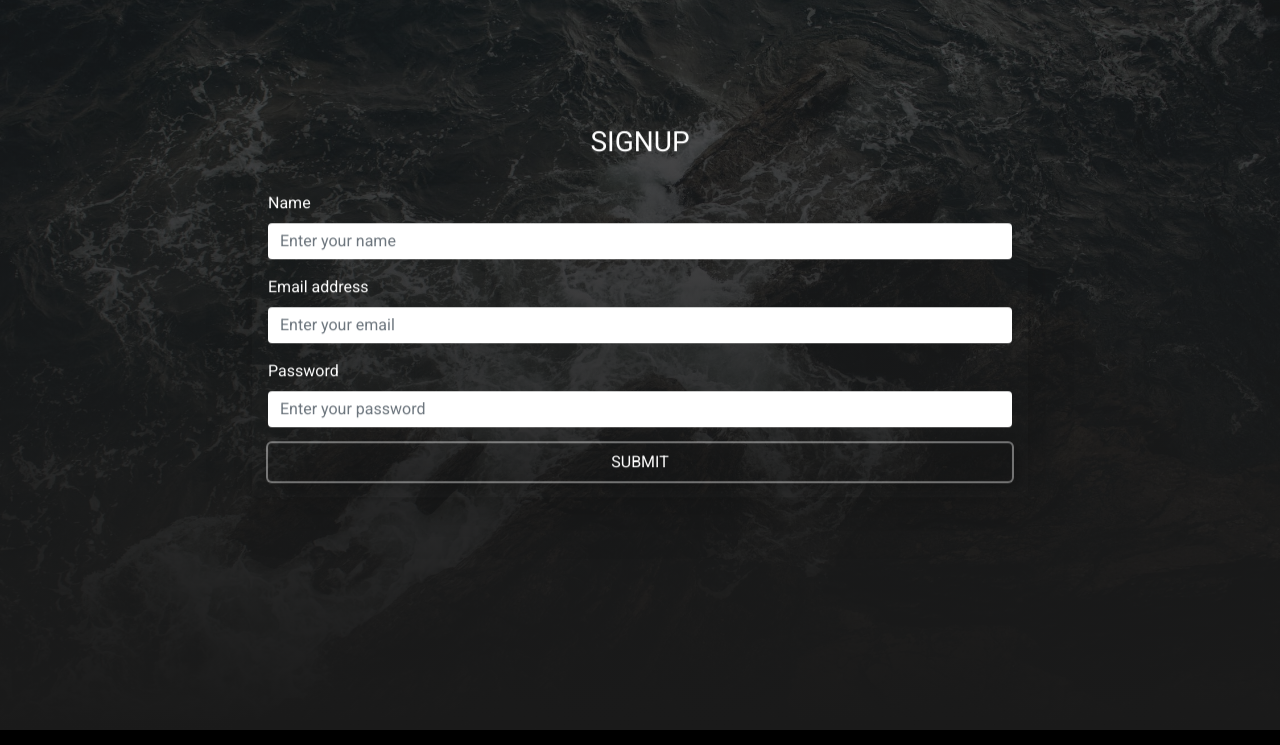
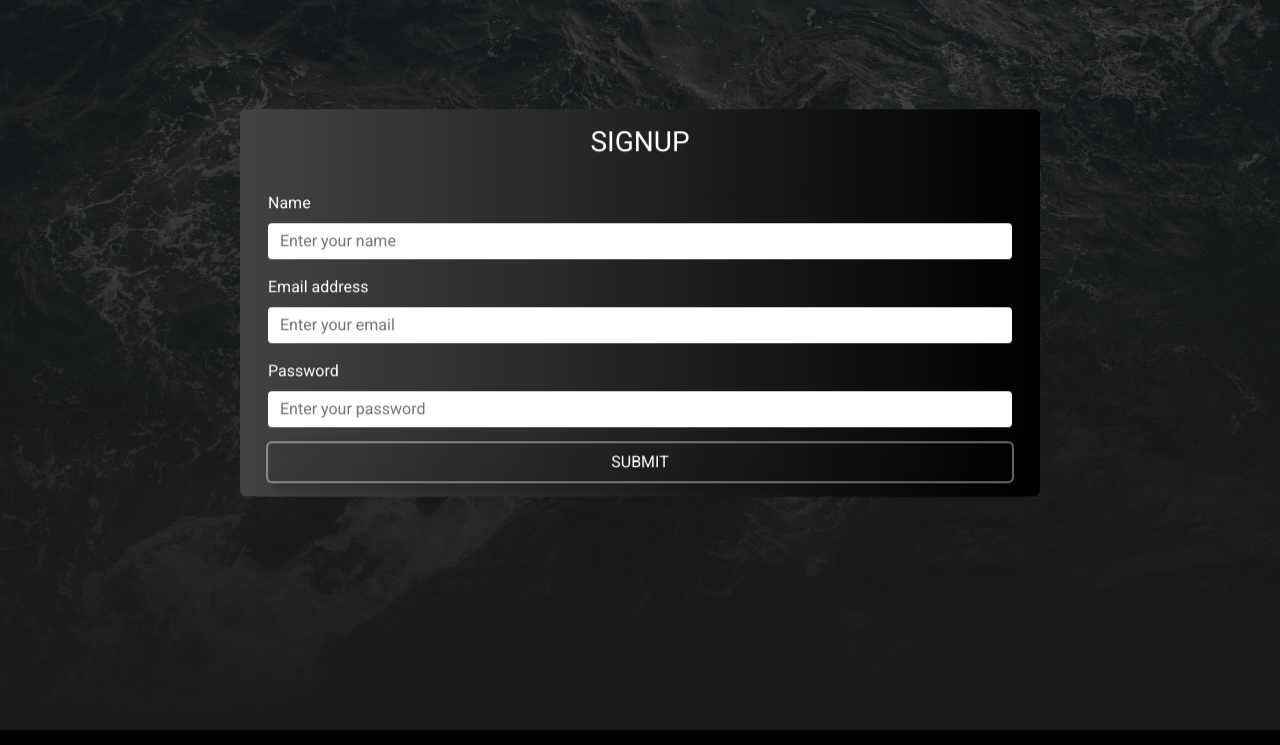
Before and after one commit to raybags-dev/memory-share, a website with bundled scripts: page public/index.html in a window 1280 px wide. Both pictures are taken after a click on the link "SIGNUP". Shown: the part 70-815 px from the top of the page. Built offline with nearby package versions, Linux system fonts and the light colour scheme.

Commit message:
update bg for forms

```diff
--- a/public/pages/login.js
+++ b/public/pages/login.js
@@ -22,7 +22,7 @@ export async function LOGIN_HTML () {
   <main id="main__wrapper" class="container container-fluid my-10 position-relative">
     <div class="container log___in container-fluid">
         <h3 class="text-center p-3 text-white">LOGIN</h3>
-        <form id="login___form" class="shadow-lg p-3 rounded pt-2 text-white">
+        <form id="login___form" class=" p-3 rounded pt-2 text-white">
             <div class="mb-3">
                 <label for="exampleInputEmail1" class="form-label">Email address</label>
                 <input type="email" name="email" class="form-control" placeholder="Enter your email"
@@ -34,10 +34,10 @@ export async function LOGIN_HTML () {
                   <input type="password" name="password" placeholder="Enter your password" class="form-control"
                       id="exampleInputPassword1" autocomplete="current-password webauthn"  required>
                   <div class="invalid-feedback">Please enter your password.</div>
-                  <div class="form-check form-switch mt-3 mb-3">
+            </div>
+            <div class="form-check form-switch mt-3 mb-3">
                       <input class="form-check-input"  type="checkbox" role="switch" id="flexSwitchCheckDefault">
                       <label class="form-check-label" for="flexSwitchCheckDefault">Forgot password</label>
-                  </div>
             </div>
             <div class="d-grid gap-2">
                 <button type="submit" style="box-shadow: inset 0 -3em 3em rgba(0, 0, 0, 0.1), 0 0 0 2px rgb(255, 255, 255, .4),
--- a/public/pages/signup.js
+++ b/public/pages/signup.js
@@ -19,7 +19,7 @@ export async function SIGNUP_HTML () {
   <main id="main__wrapper" class="container container-fluid my-10 position-relative">
       <div class="container sign___up container-fluid">
           <h3 class="text-center p-3 text-white">SIGNUP</h3>
-          <form class="shadow-lg p-3 rounded pt-2 text-white" id="signup_form">
+          <form class="p-3 rounded pt-2 text-white" id="signup_form">
               <div class="mb-3">
                   <label for="exampleInputName" class="form-label">Name</label>
                   <input type="text" name="name" class="form-control" id="exampleInputName"
--- a/public/pages/update.js
+++ b/public/pages/update.js
@@ -20,7 +20,7 @@ export async function UPDATE_PASSWORD_HTML () {
   <main id="main__wrapper" class="container container-fluid my-10 position-relative">
     <div class="container update___password container-fluid">
         <h3 class="text-center p-3 text-white">UPDATE PASSWORD</h3>
-        <form id="update_password_form" class="shadow-lg p-3 rounded pt-2 text-white">
+        <form id="update_password_form" class="p-3 rounded pt-2 text-white">
             <div class="mb-3">
                 <label for="userInputEmail" class="form-label">Email address</label>
                 <input type="email" name="email" class="form-control" placeholder="Enter your email"
--- a/public/styles/styles.css
+++ b/public/styles/styles.css
@@ -101,8 +101,10 @@ a {
     transform: translate(-50%, -50%);
     max-width: 800px;
     transition: .5s;
+    border-radius: .4rem;
     -webkit-animation: animatepages infinite forwards ease-in .5s;
     animation: animatepages 1 forwards ease-in .5s;
+    background-image: linear-gradient(to right, #434343 0%, black 100%);
 }
 
 @-webkit-keyframes animatepages {
```
